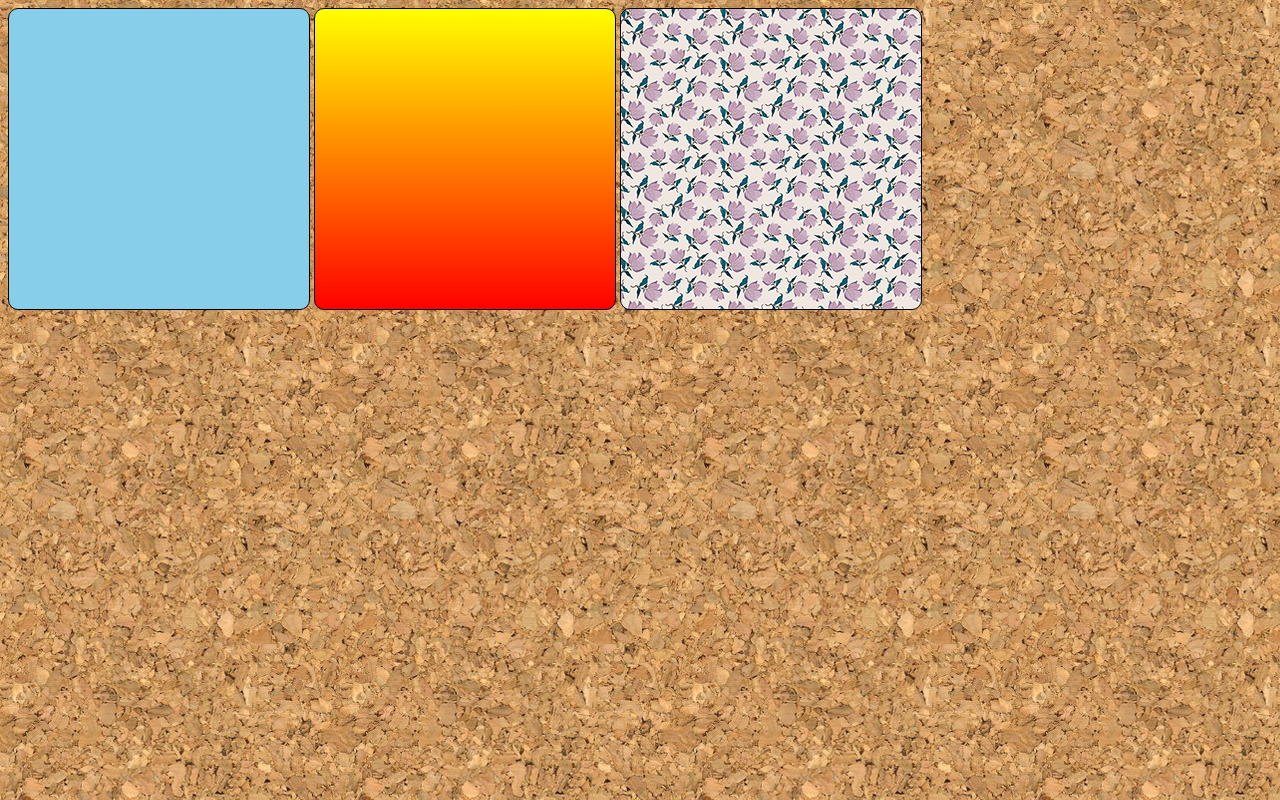
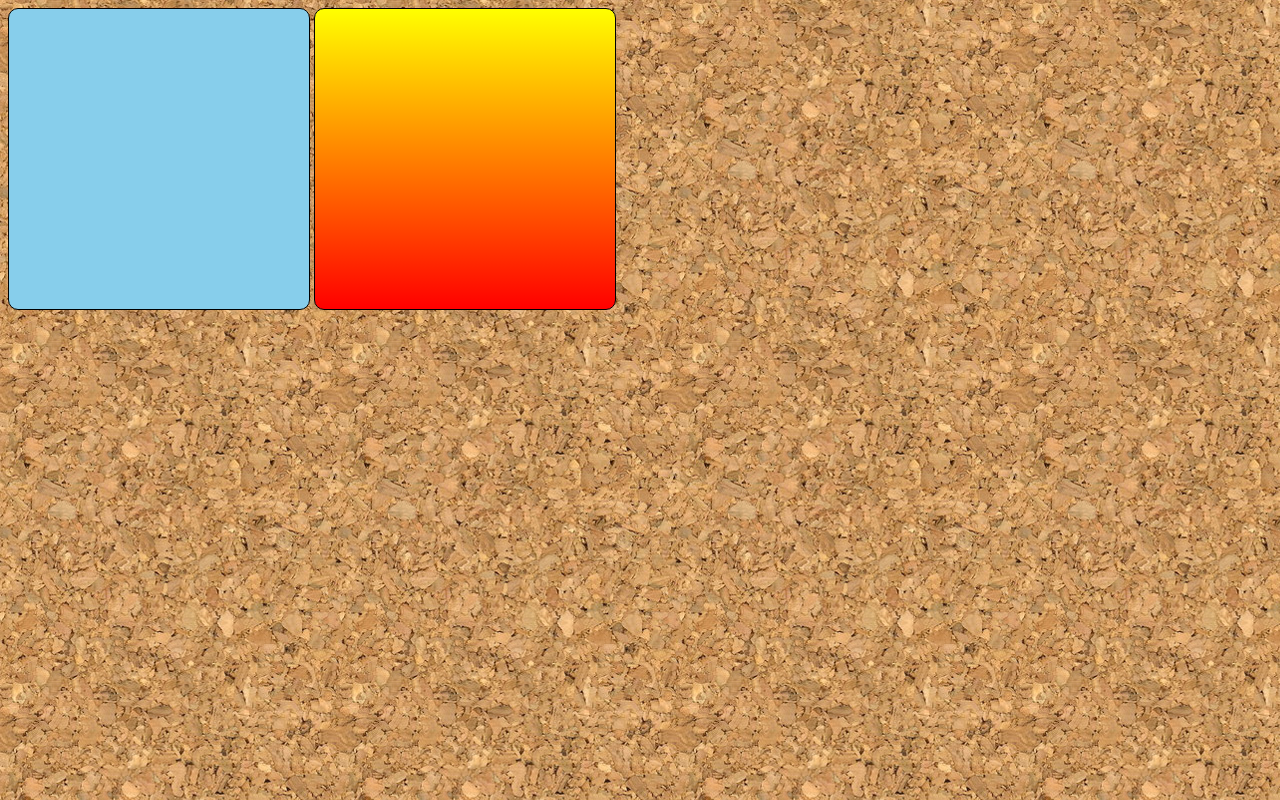
Before and after one commit to Arielgx29/html-css, a plain HTML site: page exercicios/ex022/fundo001.html in a window 1280 px wide. Drawn offline with Linux system fonts and the light colour scheme; files whose address does not match are found by name.

Commit message:
correção de arquivos

```diff
--- a/exercicios/ex022/imagens/fundo001.html
+++ b/exercicios/ex022/fundo001.html
@@ -41,10 +41,3 @@
     <div class="quadrado" id="q2">
 
     </div>
-
-    <div class="quadrado" id="q3">
-
-    </div>
-</body>
-
-</html>
```
